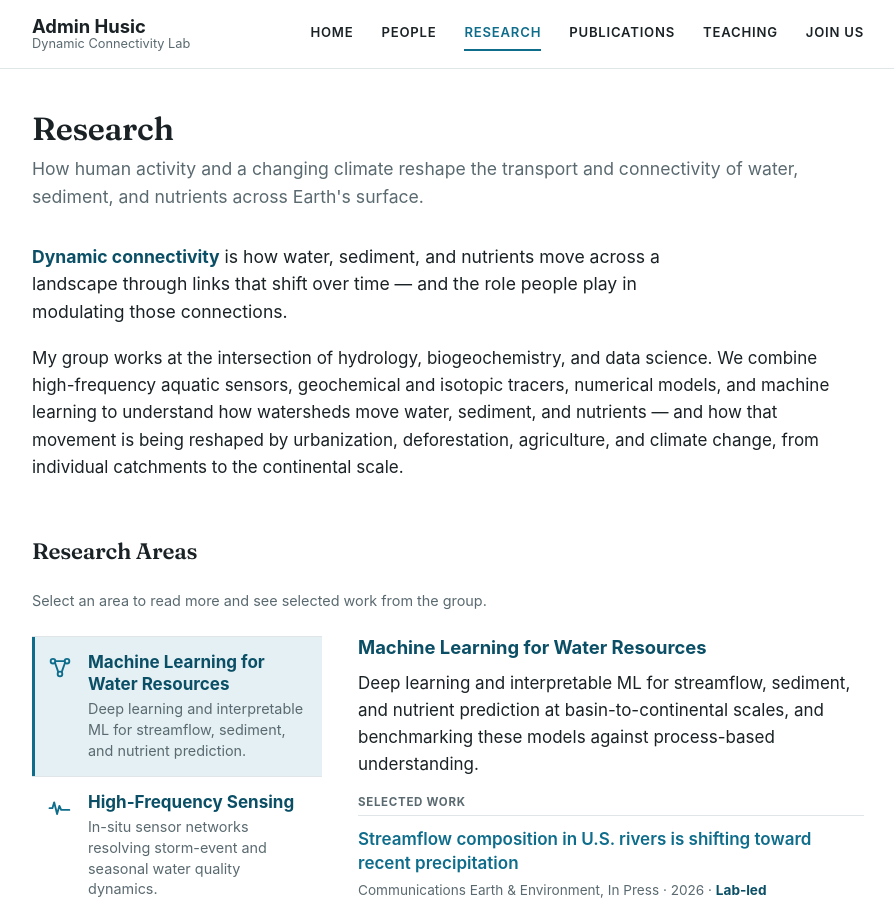
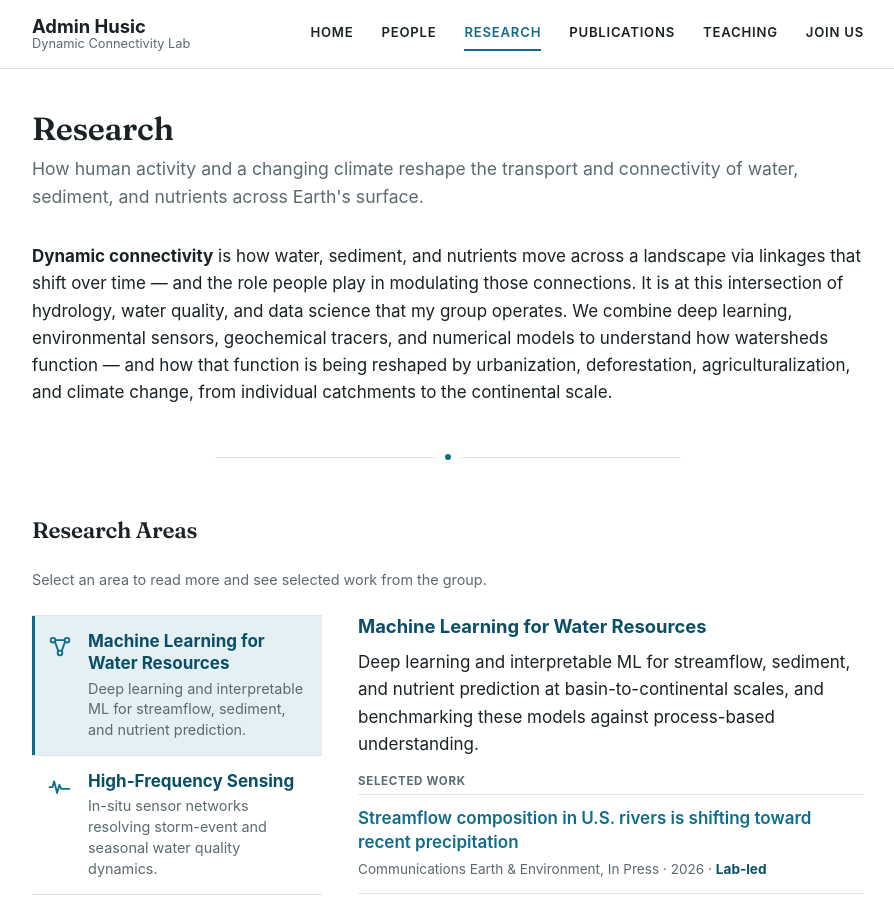
Before and after one commit to adminhusic/adminhusic.github.io, a Jekyll site: the page built from research.md, in a window 1280 px wide and 900 px high. Shown: the whole window, without its empty margins (192-1086 px from the left). Built offline with Jekyll 4.4.1, drawn with Linux system fonts in a browser that asks for light colours.

Commit message:
Update research.md

```diff
--- a/research.md
+++ b/research.md
@@ -6,15 +6,14 @@ description: "Admin Husic's research at Virginia Tech on hydrology, sediment tra
 image: /assets/img/husic-headshot.jpg
 ---
 
-<p class="lede"><strong>Dynamic connectivity</strong> is how water, sediment, and nutrients move across a
-landscape through links that shift over time &mdash; and the role people play in modulating those
-connections.</p>
+<strong>Dynamic connectivity</strong> is how water, sediment, and nutrients move across a
+landscape via linkages that shift over time &mdash; and the role people play in modulating those
+connections. It is at this intersection of hydrology, water quality, and data science that my group operates. We combine
+deep learning, environmental sensors, geochemical tracers, and numerical models to understand
+how watersheds function &mdash; and how that function is being reshaped by urbanization,
+deforestation, agriculturalization, and climate change, from individual catchments to the continental scale.
 
-My group works at the intersection of hydrology, biogeochemistry, and data science. We combine
-high-frequency aquatic sensors, geochemical and isotopic tracers, numerical models, and machine
-learning to understand how watersheds move water, sediment, and nutrients &mdash; and how that
-movement is being reshaped by urbanization, deforestation, agriculture, and climate change, from individual
-catchments to the continental scale.
+<div class="divider"><span class="divider__mark"></span></div>
 
 <div class="section">
   <h2 class="section-title">Research Areas</h2>
```
